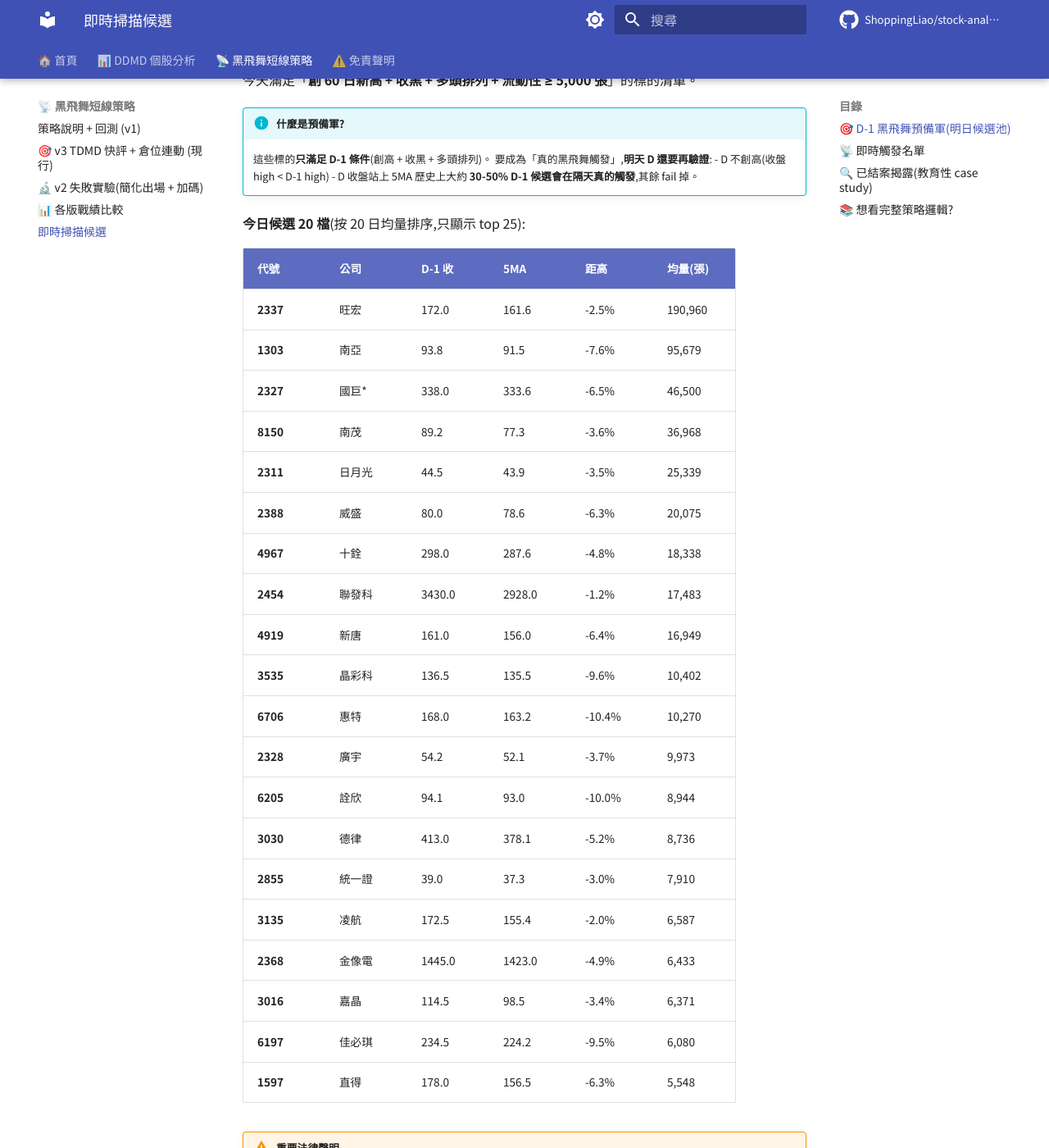
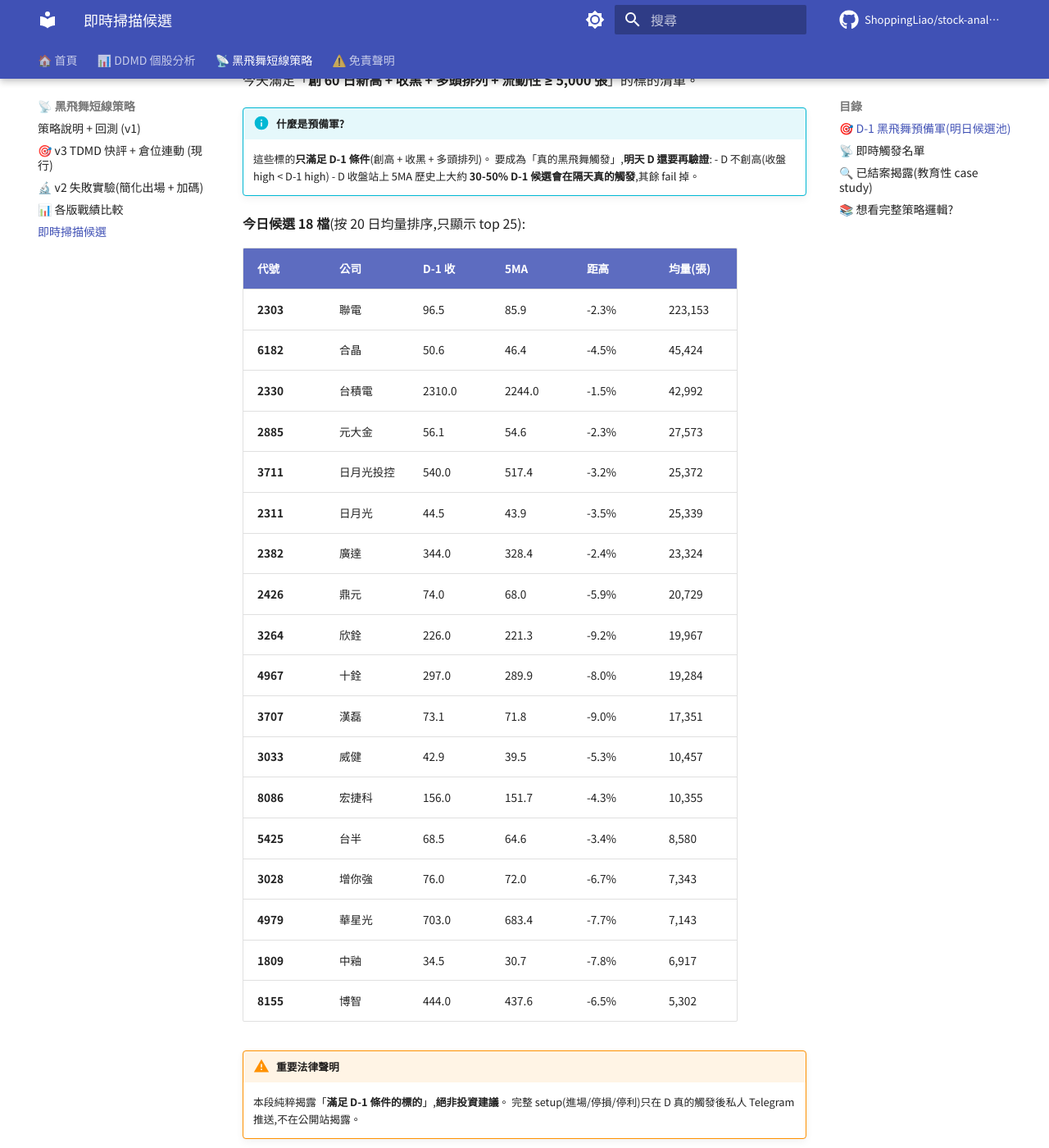
Before and after one commit to ShoppingLiao/stock-analysis-public, an MkDocs documentation site: the page built from docs/signals.md, in a window 1280 px wide and 1400 px high, scrolled down 289 px. Shown: the whole window at 82% size. Built offline with MkDocs 1.6.1 and Material for MkDocs 9.7.7, drawn with Linux system fonts in a browser that asks for light colours; comment, search, counter and statistics services are not loaded.

Commit message:
docs(signals): update L2/L3 (2026-05-07)

```diff
--- a/docs/signals.md
+++ b/docs/signals.md
@@ -13,30 +13,28 @@
     - D 收盤站上 5MA
     歷史上大約 **30-50% D-1 候選會在隔天真的觸發**,其餘 fail 掉。
 
-**今日候選 20 檔**(按 20 日均量排序,只顯示 top 25):
+**今日候選 18 檔**(按 20 日均量排序,只顯示 top 25):
 
 | 代號 | 公司 | D-1 收 | 5MA | 距高 | 均量(張) |
 |------|------|--------|-----|------|---------|
-| **2337** | 旺宏 | 172.0 | 161.6 | -2.5% | 190,960 |
-| **1303** | 南亞 | 93.8 | 91.5 | -7.6% | 95,679 |
-| **2327** | 國巨* | 338.0 | 333.6 | -6.5% | 46,500 |
-| **8150** | 南茂 | 89.2 | 77.3 | -3.6% | 36,968 |
+| **2303** | 聯電 | 96.5 | 85.9 | -2.3% | 223,153 |
+| **6182** | 合晶 | 50.6 | 46.4 | -4.5% | 45,424 |
+| **2330** | 台積電 | 2310.0 | 2244.0 | -1.5% | 42,992 |
+| **2885** | 元大金 | 56.1 | 54.6 | -2.3% | 27,573 |
+| **3711** | 日月光投控 | 540.0 | 517.4 | -3.2% | 25,372 |
 | **2311** | 日月光 | 44.5 | 43.9 | -3.5% | 25,339 |
-| **2388** | 威盛 | 80.0 | 78.6 | -6.3% | 20,075 |
-| **4967** | 十銓 | 298.0 | 287.6 | -4.8% | 18,338 |
-| **2454** | 聯發科 | 3430.0 | 2928.0 | -1.2% | 17,483 |
-| **4919** | 新唐 | 161.0 | 156.0 | -6.4% | 16,949 |
-| **3535** | 晶彩科 | 136.5 | 135.5 | -9.6% | 10,402 |
-| **6706** | 惠特 | 168.0 | 163.2 | -10.4% | 10,270 |
-| **2328** | 廣宇 | 54.2 | 52.1 | -3.7% | 9,973 |
-| **6205** | 詮欣 | 94.1 | 93.0 | -10.0% | 8,944 |
-| **3030** | 德律 | 413.0 | 378.1 | -5.2% | 8,736 |
-| **2855** | 統一證 | 39.0 | 37.3 | -3.0% | 7,910 |
-| **3135** | 凌航 | 172.5 | 155.4 | -2.0% | 6,587 |
-| **2368** | 金像電 | 1445.0 | 1423.0 | -4.9% | 6,433 |
-| **3016** | 嘉晶 | 114.5 | 98.5 | -3.4% | 6,371 |
-| **6197** | 佳必琪 | 234.5 | 224.2 | -9.5% | 6,080 |
-| **1597** | 直得 | 178.0 | 156.5 | -6.3% | 5,548 |
+| **2382** | 廣達 | 344.0 | 328.4 | -2.4% | 23,324 |
+| **2426** | 鼎元 | 74.0 | 68.0 | -5.9% | 20,729 |
+| **3264** | 欣銓 | 226.0 | 221.3 | -9.2% | 19,967 |
+| **4967** | 十銓 | 297.0 | 289.9 | -8.0% | 19,284 |
+| **3707** | 漢磊 | 73.1 | 71.8 | -9.0% | 17,351 |
+| **3033** | 威健 | 42.9 | 39.5 | -5.3% | 10,457 |
+| **8086** | 宏捷科 | 156.0 | 151.7 | -4.3% | 10,355 |
+| **5425** | 台半 | 68.5 | 64.6 | -3.4% | 8,580 |
+| **3028** | 增你強 | 76.0 | 72.0 | -6.7% | 7,343 |
+| **4979** | 華星光 | 703.0 | 683.4 | -7.7% | 7,143 |
+| **1809** | 中釉 | 34.5 | 30.7 | -7.8% | 6,917 |
+| **8155** | 博智 | 444.0 | 437.6 | -6.5% | 5,302 |
 
 !!! warning "重要法律聲明"
     本段純粹揭露「**滿足 D-1 條件的標的**」,**絕非投資建議**。
```
